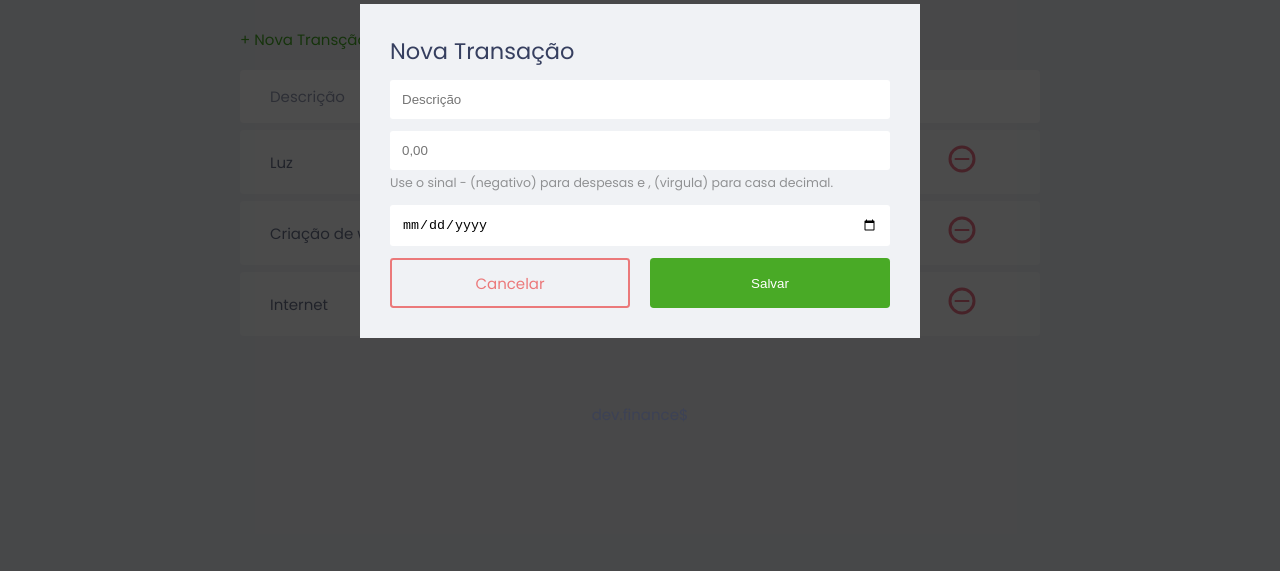
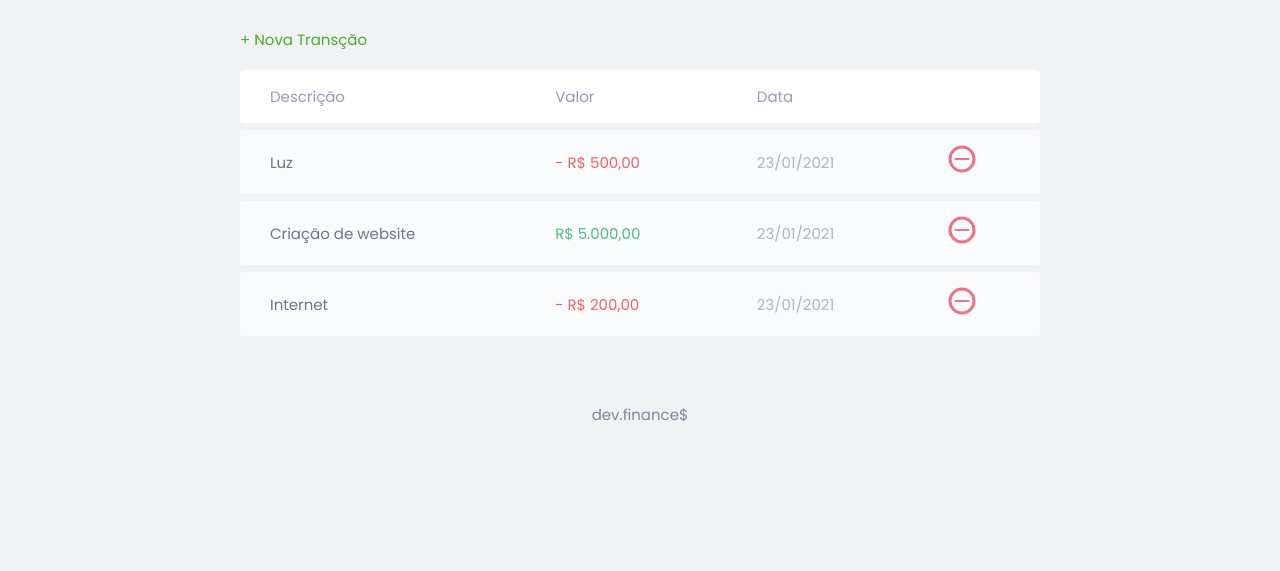
Before and after one commit to FranciscoAntonioGuilherme/Finance, a plain HTML site: page index.html in a window 1280 px wide. Shown: the part 229-800 px from the top of the page. Drawn offline with Linux system fonts and the light colour scheme.

Commit message:
Nova transação e cancelar funcionando

```diff
--- a/index.html
+++ b/index.html
@@ -54,7 +54,7 @@
             <h2 class="sr-only">Transações</h2>
 
             <a href="#"
-            onclick="Modal.open()";
+            onclick="Modal.open()"
             class="button new">+ Nova Transção</a>
 
             <table id="data-table">
@@ -96,7 +96,7 @@
         </section>
     </main>
 
-    <div class="modal-overlay active">
+    <div class="modal-overlay">
         <div class="modal">
             <div id="form">
                 <h2>Nova Transação</h2>
@@ -157,20 +157,23 @@
                 open(){
                     // Abrir modal
                     // Adicionar a class active ao modal
+                    //document.querySlector('.modal-overlay').classList.add('active')
                     document
-                        .querySlector('.modal-overlay')
+                        .querySelector('.modal-overlay')
                         .classList
                         .add('active')
+
                 },
                 close(){
                     // Fechar o modal
                     // Remover a class active do modal
                     document
-                        .querySlector('.modal-overlay')
-                        .classList
-                        .remove('active')
+                    .querySelector('.modal-overlay')
+                    .classList
+                    .remove('active')
                 }
             }
+
         </script>
 </body>
 </html>
--- a/style.css
+++ b/style.css
@@ -86,7 +86,7 @@ button:hover {
 .button.cancel {
     color: var(--red);
     border: 2px var(--red) solid;
-    border-radius: 0.23rem;
+    border-radius: 0.25rem;
 
     height: 50px;
 
@@ -228,6 +228,8 @@ td.expense {
 
     opacity: 0;
     visibility: hidden;
+
+    z-index: 999;
 }
 
 .modal-overlay.active {
@@ -237,7 +239,10 @@ td.expense {
 
 .modal {
     background-color: #f0f2f5;
-    padding: 2rem;
+    padding: 2.4rem;
+
+    position: relative;
+    z-index: 1;
 }
 
 
```
